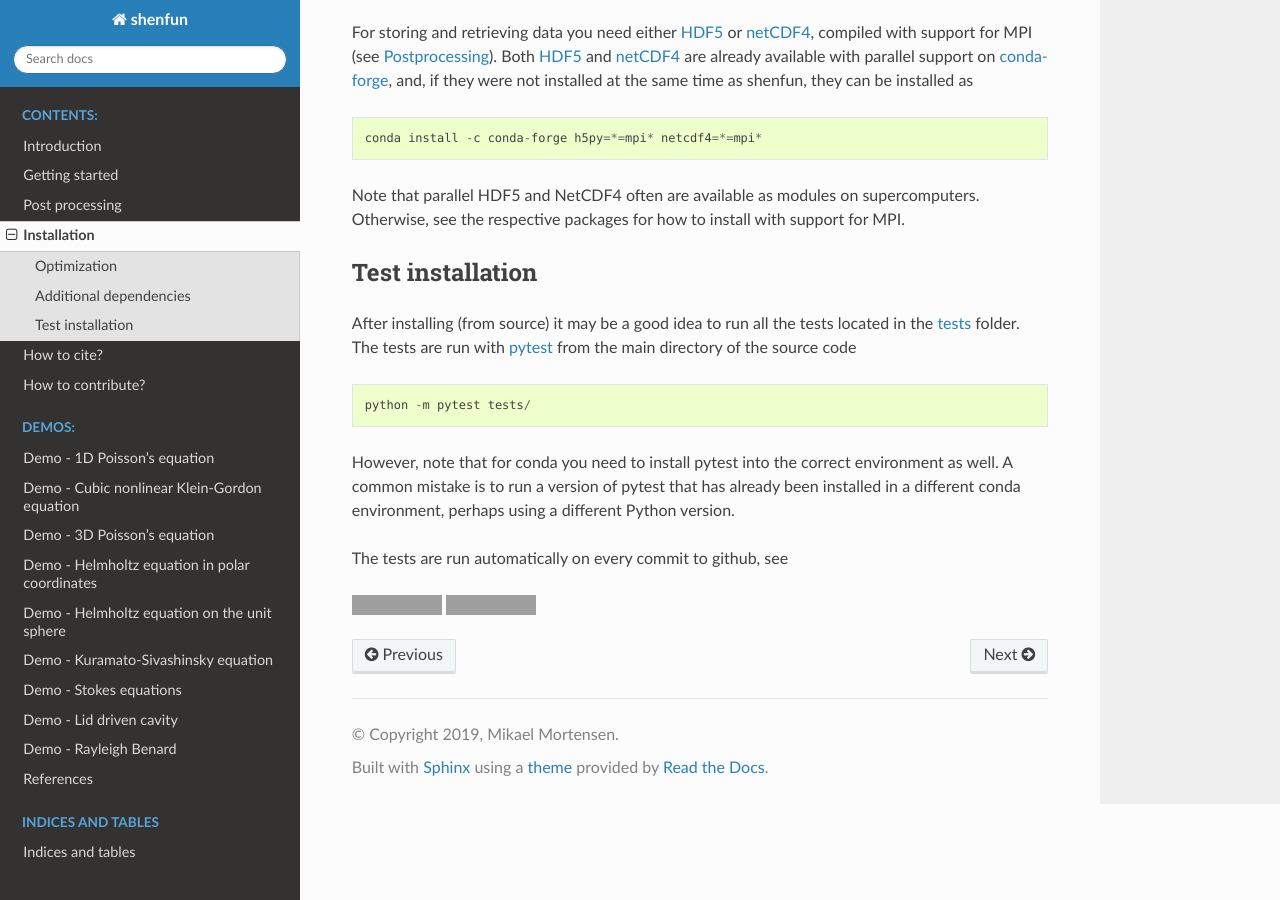
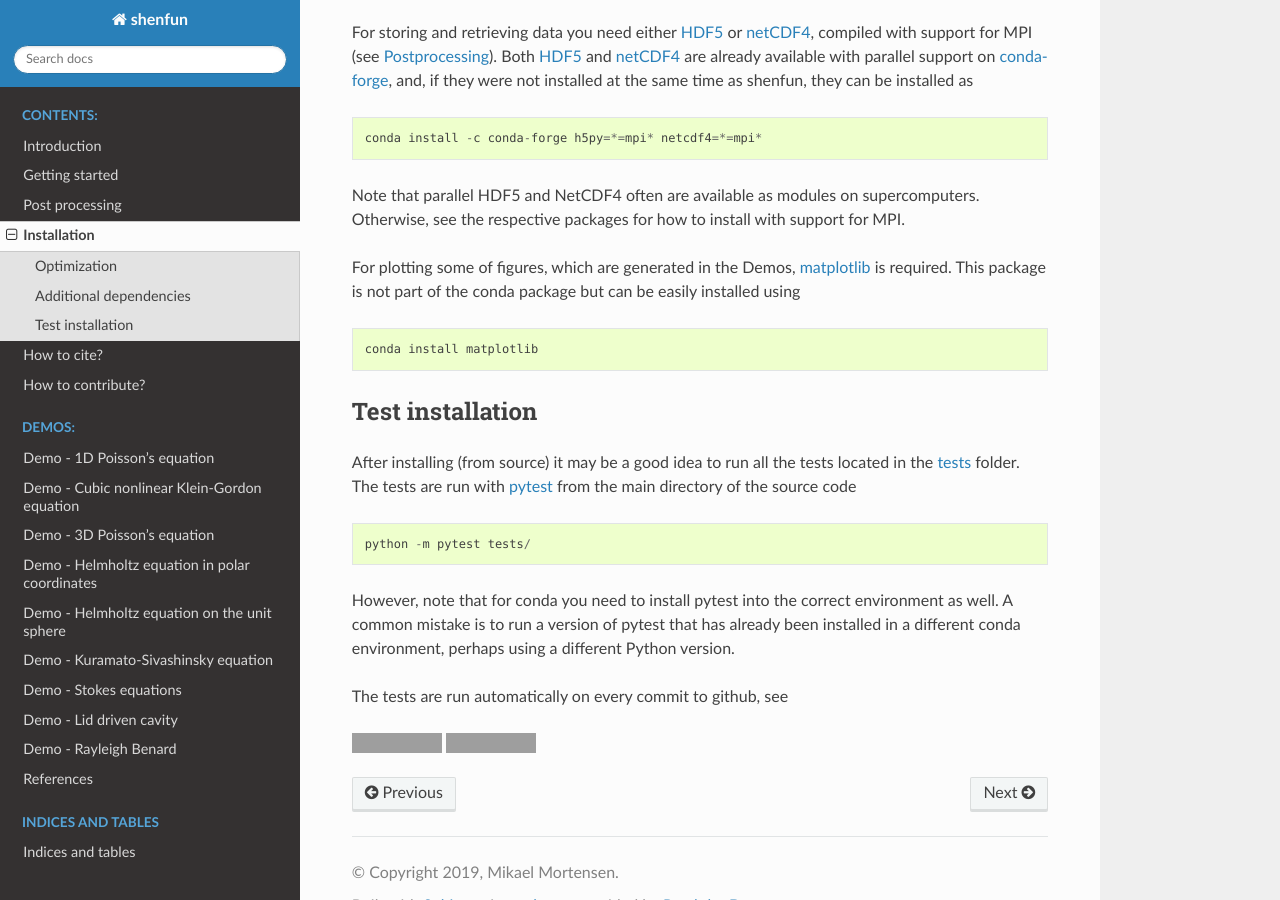
Before and after one commit to spectralDNS/shenfun, a Sphinx documentation site: the page built from docs/source/installation.rst, in a window 1280 px wide and 900 px high, scrolled down 1788 px. Built offline with Sphinx 7.4.7 and the Read the Docs theme 2.0.0, drawn with Linux system fonts in a browser that asks for light colours; grey boxes are pictures that could not be loaded.

Commit message:
added comment regarding matplotlib

```diff
--- a/docs/source/installation.rst
+++ b/docs/source/installation.rst
@@ -100,6 +100,15 @@ Note that parallel HDF5 and NetCDF4 often are available as modules on
 supercomputers. Otherwise, see the respective packages for how to install
 with support for MPI.
 
+For plotting some of figures, which are generated in the Demos, `matplotlib`_ is
+required. This package is not part of the conda package but can be easily
+installed using
+
+::
+
+    conda install matplotlib
+
+
 Test installation
 -----------------
 
@@ -137,6 +146,7 @@ The tests are run automatically on every commit to github, see
 .. _HDF5: https://www.hdfgroup.org
 .. _netCDF4: http://unidata.github.io/netcdf4-python/
 .. _h5py: https://www.h5py.org
+.. _matplotlib: https://matplotlib.org
 .. _mpich: https://www.mpich.org
 .. _openmpi: https://www.open-mpi.org
 .. _numpy: https://www.numpy.org
```
